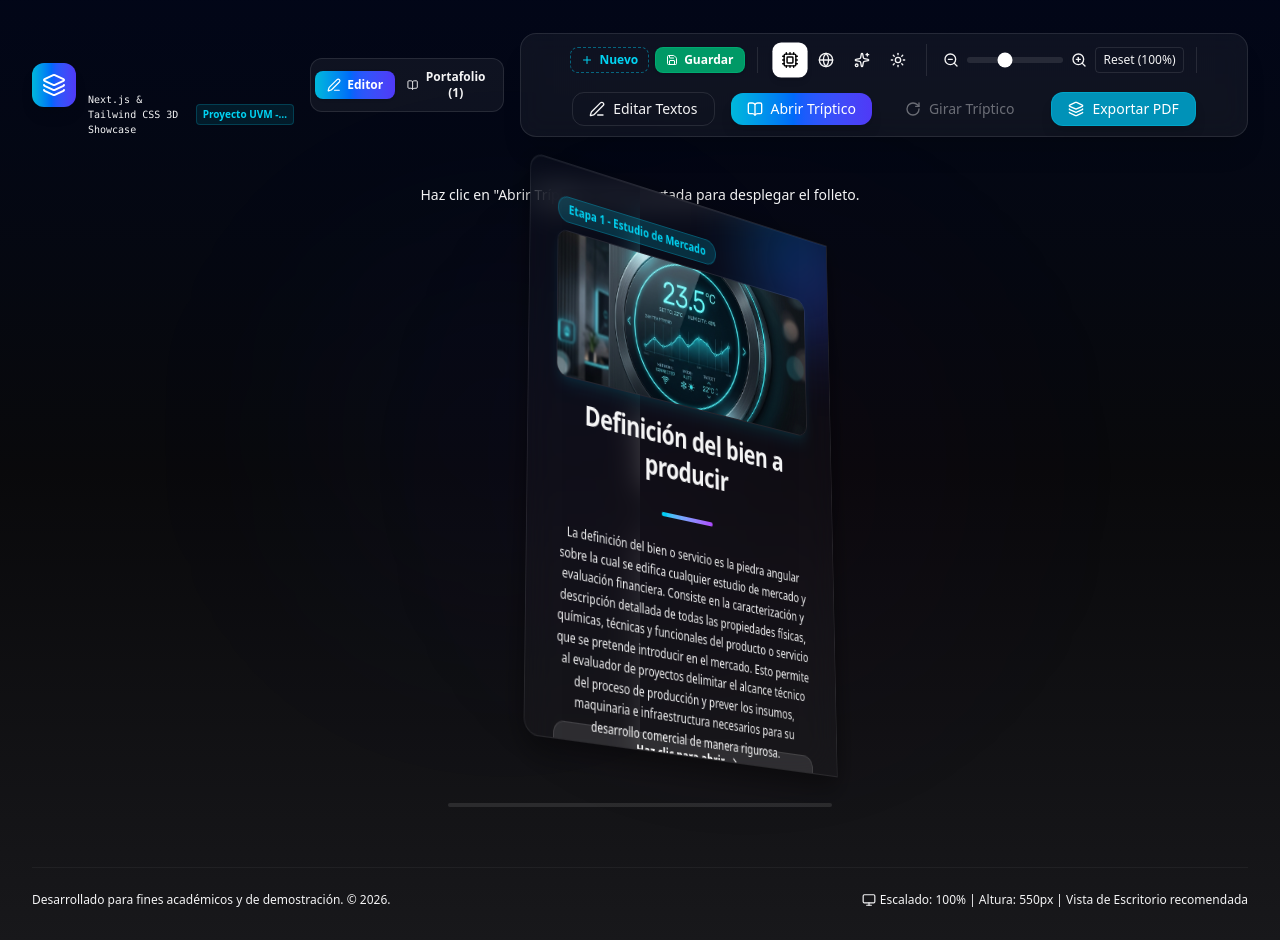
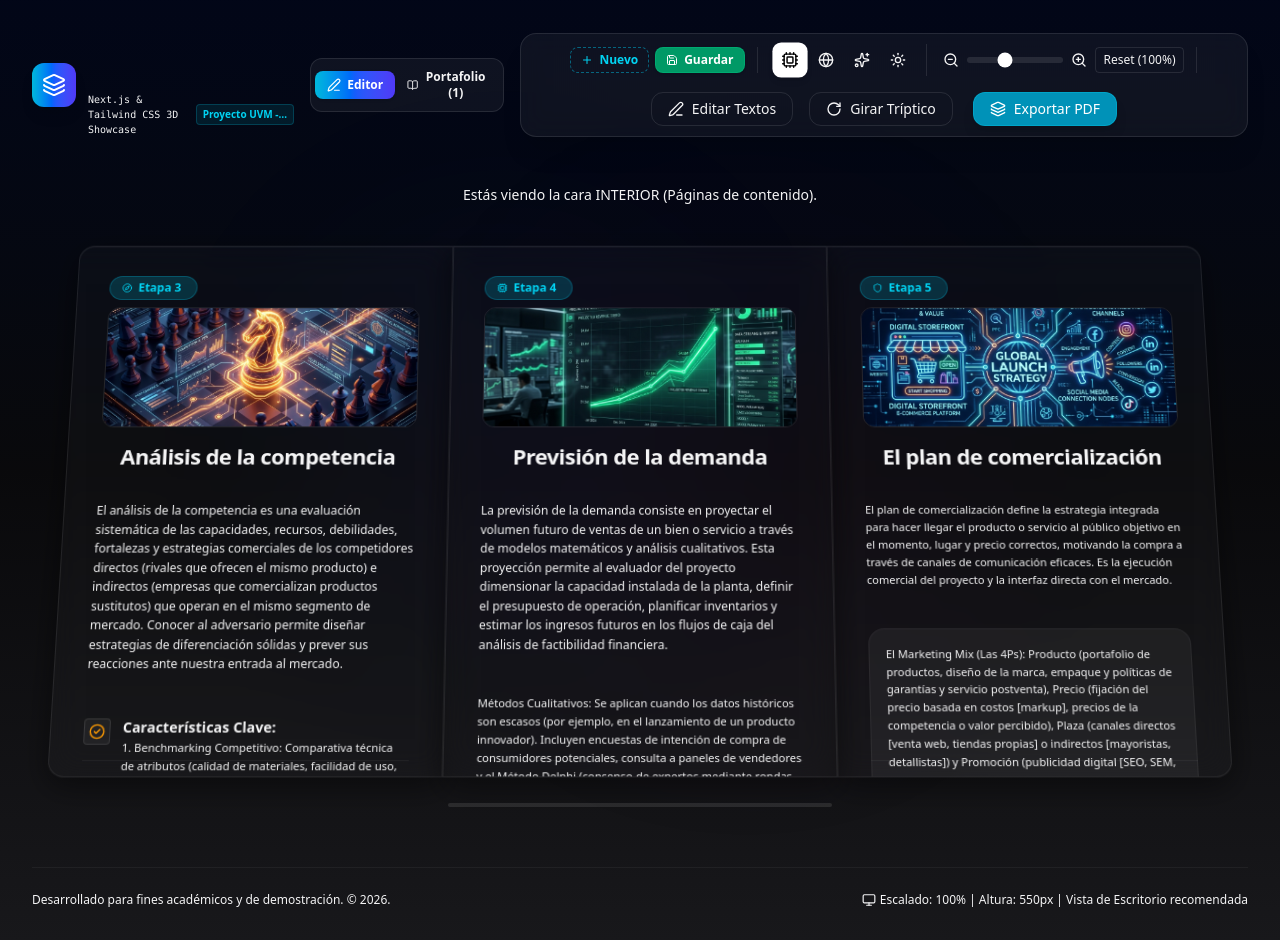
Before and after one commit to GerardoMtzGit/triptico, a Next.js app: page / in a window 1280 px wide. Built offline with nearby package versions, Linux system fonts and the light colour scheme.

Commit message:
feat: initialize project structure with brochure content schema and UI layout for triptych editor

```diff
--- a/src/app/page.tsx
+++ b/src/app/page.tsx
@@ -179,7 +179,7 @@ const DEFAULT_PANEL_ORDER: Record<string, string[]> = {
 };
 
 export default function Home() {
-  const [isOpen, setIsOpen] = useState(false);
+  const [isOpen, setIsOpen] = useState(true);
   const [isFlipped, setIsFlipped] = useState(false);
   const [theme, setTheme] = useState<Theme>("cyber");
   const [isEditing, setIsEditing] = useState(false);
@@ -1520,25 +1520,8 @@ export default function Home() {
 
             {/* Action Buttons */}
             <button
-              onClick={() => setIsOpen(!isOpen)}
-              className={`flex items-center gap-2 px-4 py-1.5 rounded-xl text-sm font-medium transition-all duration-300 cursor-pointer ${
-                isOpen
-                  ? "bg-white/10 text-foreground border border-white/10"
-                  : `bg-gradient-to-r ${getGradient("primary")} text-white shadow-lg shadow-black/10 hover:brightness-110 hover:scale-[1.02]`
-              }`}
-            >
-              <BookOpen className="w-4 h-4" />
-              <span>{isOpen ? "Cerrar" : "Abrir Tríptico"}</span>
-            </button>
-
-            <button
               onClick={() => setIsFlipped(!isFlipped)}
-              disabled={!isOpen}
-              className={`flex items-center gap-2 px-4 py-1.5 rounded-xl text-sm font-medium transition-all duration-300 border mr-1 ${
-                !isOpen
-                  ? "opacity-40 cursor-not-allowed border-transparent text-foreground/40"
-                  : "border-white/10 hover:bg-white/10 text-foreground cursor-pointer"
-              }`}
+              className="flex items-center gap-2 px-4 py-1.5 rounded-xl text-sm font-medium transition-all duration-300 border mr-1 border-white/10 hover:bg-white/10 text-foreground cursor-pointer"
             >
               <RotateCw className="w-4 h-4" />
               <span>{isFlipped ? "Ver Interior" : "Girar Tríptico"}</span>
@@ -1577,11 +1560,9 @@ export default function Home() {
             <p className="text-sm font-medium text-foreground/70">
               {isEditing
                 ? "Modo de edición ACTIVO. Ajusta tamaños, mueve bloques y carga tus imágenes."
-                : !isOpen
-                  ? "Haz clic en \"Abrir Tríptico\" o en la portada para desplegar el folleto."
-                  : isFlipped
-                    ? "Estás viendo la cara EXTERIOR (Portada, Contraportada y Solapa)."
-                    : "Estás viendo la cara INTERIOR (Páginas de contenido)."}
+                : isFlipped
+                  ? "Estás viendo la cara EXTERIOR (Portada, Contraportada y Solapa)."
+                  : "Estás viendo la cara INTERIOR (Páginas de contenido)."}
             </p>
           </div>
 
@@ -1680,10 +1661,7 @@ export default function Home() {
 
                   {/* Outside Portada (Cara Exterior - Portada Principal: Definición del bien a producir) */}
                   <div
-                    className={`panel-side-back w-full h-full glass-panel rounded-l-2xl p-8 flex flex-col justify-between overflow-y-auto relative cursor-pointer transition-opacity duration-500 ${!isOpen || (isOpen && isFlipped) ? "opacity-100" : "opacity-0 pointer-events-none"}`}
-                    onClick={() => {
-                      if (!isOpen && !isEditing) setIsOpen(true);
-                    }}
+                    className={`panel-side-back w-full h-full glass-panel rounded-l-2xl p-8 flex flex-col justify-between overflow-y-auto relative transition-opacity duration-500 ${!isOpen || (isOpen && isFlipped) ? "opacity-100" : "opacity-0 pointer-events-none"}`}
                   >
                     {/* Decorative glowing gradient circle on cover */}
                     <div className={`absolute -top-12 -right-12 w-40 h-40 rounded-full bg-gradient-to-br ${getGradient("primary")} opacity-30 blur-2xl pointer-events-none`}></div>
@@ -1691,12 +1669,6 @@ export default function Home() {
                     <div className="flex flex-col h-full justify-between z-10">
                       {renderPanelContent("portada")}
                       <div className="flex flex-col gap-2 mt-4">
-                        {!isOpen && (
-                          <div className={`animate-pulse inline-flex items-center gap-1 text-xs font-semibold bg-white/10 border border-white/10 text-white rounded-xl py-2 px-3 justify-center`}>
-                            <span>Haz clic para abrir</span>
-                            <ArrowRight className="w-3.5 h-3.5" />
-                          </div>
-                        )}
                         <div className="text-[10px] text-foreground/40 font-mono flex justify-between items-center">
                           <span>PORTADA PRINCIPAL</span>
                           <span>Cara Externa</span>
```
